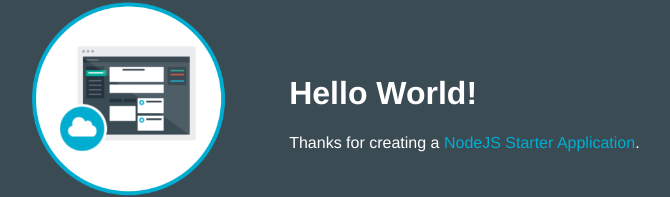
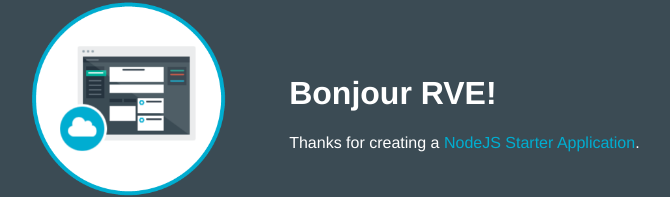
Before and after one commit to RenaudVanhille/todo-rve-1484651000517, a website: page public/index.html in a window 1280 px wide. Shown: the part 157-354 px from the top of the page, without its empty margins (253-923 px from the left). Drawn offline with Linux system fonts and the light colour scheme.

Commit message:
feat(title): Changement du title

```diff
--- a/public/index.html
+++ b/public/index.html
@@ -16,7 +16,7 @@
           <img class = "newappIcon" src="images/newapp-icon.png">
         </td>
         <td>
-          <h1 id="message">Hello World!</h1>
+          <h1 id="message">Bonjour RVE!</h1>
           <p class='description'></p> Thanks for creating a <span class = "blue">NodeJS Starter Application</span>.
         </td>
       </tr>
```
Also changed, not shown: 1 other file.
